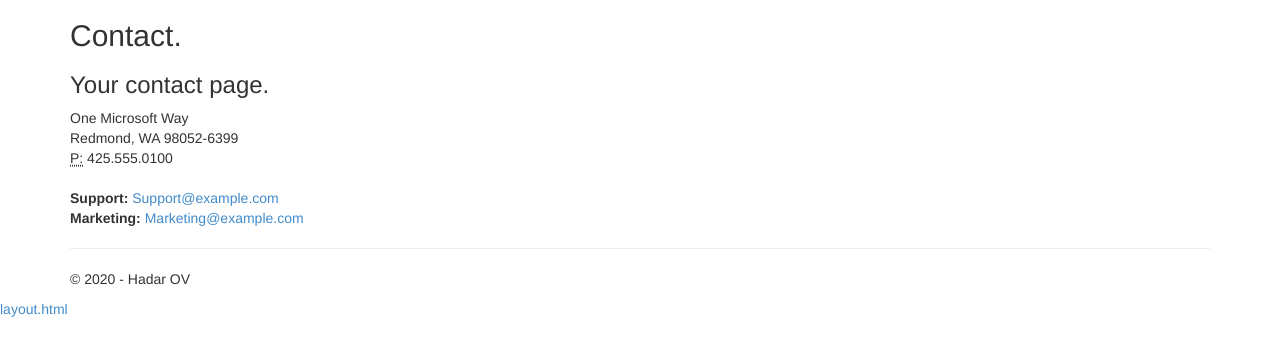
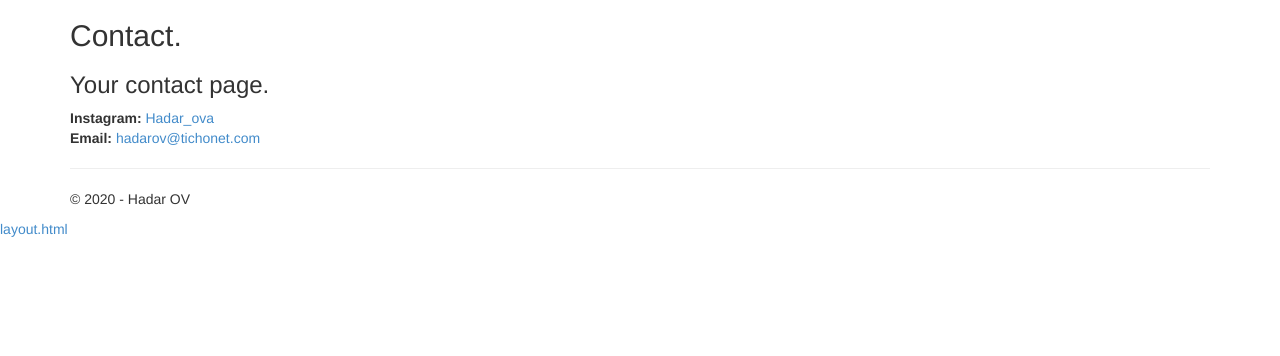
Before and after one commit to WhiteRose7303/4080-Project, a Flask app: page /contact in a window 1280 px wide. Shown: the part 51-407 px from the top of the page. Run offline with Flask 2, Linux system fonts and the light colour scheme; some libraries are stand-ins or nearby versions.

Commit message:
v0.1.1.1 adding contact

```diff
--- a/4080 Project/_4080_Project/templates/contact.html
+++ b/4080 Project/_4080_Project/templates/contact.html
@@ -6,15 +6,8 @@
 <h3>{{ message }}</h3>
 
 <address>
-    One Microsoft Way<br />
-    Redmond, WA 98052-6399<br />
-    <abbr title="Phone">P:</abbr>
-    425.555.0100
-</address>
-
-<address>
-    <strong>Support:</strong>   <a href="mailto:Support@example.com">Support@example.com</a><br />
-    <strong>Marketing:</strong> <a href="mailto:Marketing@example.com">Marketing@example.com</a>
+    <strong>Instagram:</strong>   <a href="https://www.instagram.com/hadar_ova/">Hadar_ova</a><br />
+    <strong>Email:</strong> <a href="Hadarov@tichonet.com">hadarov@tichonet.com</a>
 </address>
 
 {% endblock %}
```
